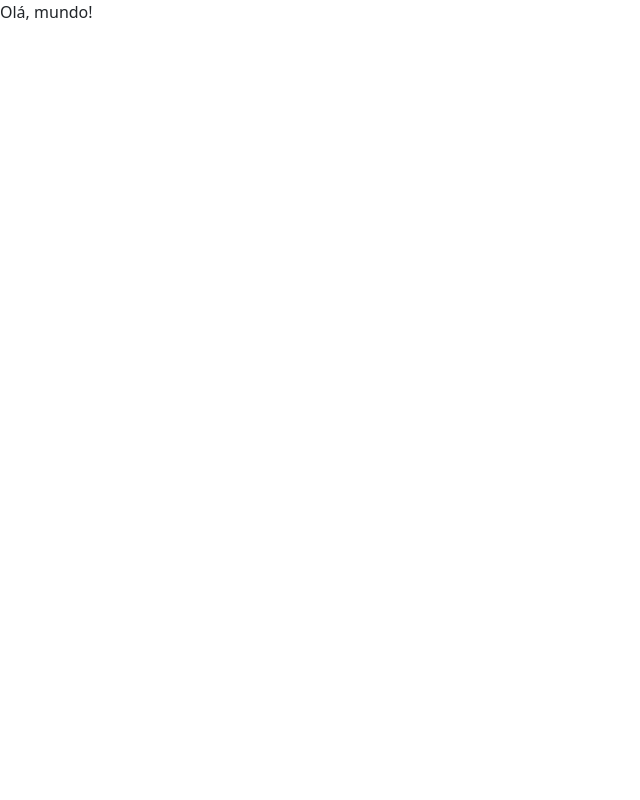
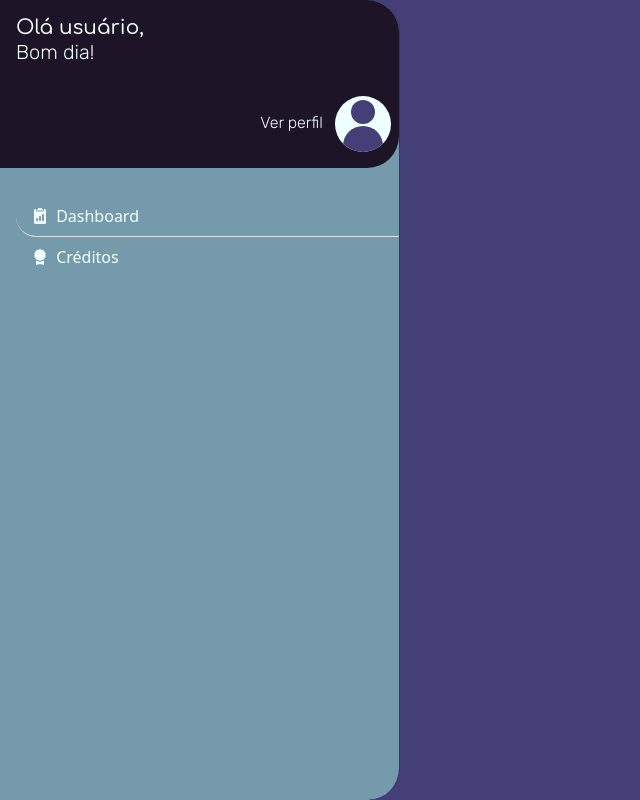
Before and after one commit to antth-Luca/projDashboardDjango, a Django app: page / in a window 1280 px wide. Before the commit the part shown is almost empty. Shown: the whole page, without its empty margins (0-640 px from the left). Run offline with Django 5.2, Linux system fonts and the light colour scheme; some libraries are stand-ins or nearby versions.

Commit message:
Início do template do dashboard

```diff
--- a/src/projDashboard/Central/templates/Central/pg-principal.html
+++ b/src/projDashboard/Central/templates/Central/pg-principal.html
@@ -3,16 +3,79 @@
 <!DOCTYPE html>
 <html lang="pt-br">
     <head>
-    <meta charset="UTF-8" />
-    <meta name="viewport" content="width=device-width, initial-scale=1.0" />
-    <link
-      rel="stylesheet"
-      href="{% static 'node_modules/bootstrap/dist/css/bootstrap.min.css' %}"
-    />
+        <meta charset="UTF-8">
+        <meta name="viewport" content="width=device-width, initial-scale=1.0">
+        <meta name="theme-color" content="#1E1428">
+        <!-- Bootstarp 5 -->
+        <link rel="stylesheet" href="{% static 'node_modules/bootstrap/dist/css/bootstrap.min.css' %}">
+        <link rel="stylesheet" href="https://cdn.jsdelivr.net/npm/bootstrap-icons@1.11.3/font/bootstrap-icons.min.css">
+        <!-- Meus estilos -->
+        <link rel="stylesheet" href="{% static 'css/Bases/root.css' %}">
+        <link rel="stylesheet" href="{% static 'css/Central/dashboard.css' %}">
+
+
+        <!-- Guia -->
+        <link rel="shortcut icon" href="{% static 'images/icon-folha.svg' %}" type="image/x-icon">
         <title>Dashboard</title>
     </head>
     <body>
-    Olá, mundo!
+        <!-- MOBILE -->
+        <!-- Barra superior -->
+        <nav class="navbar d-lg-none" id="barra-sup-mobile">
+            <div class="container">
+                <a href="#mn-mobile" class="navbar-brand comforta" data-bs-toggle="offcanvas">
+                    <img src="{% static 'images/icon-folha.svg' %}" alt="Ícone de folha" style="width: 20px;">
+                    Dashboard - Emissões de CO₂</a>
+            </div>
+        </nav>
+        <!-- Menu lateral deslizante -->
+        <div class="offcanvas offcanvas-start menu-lateral" id="mn-mobile" tabindex="-1">
+            <div class="offcanvas-header d-flex flex-column position-relative">
+                <button class="btn-close rounded-circle" data-bs-dismiss="offcanvas" style="background-color: var(--cor-fonte);"></button>
+
+                <div class="cartao-saudacao position-absolute" style="top: 44px;">
+                    <h5 class="my-3 ms-3">
+                        <span class="comforta">Olá usuário,</span>
+                        <span class="rubik">Bom dia!</span>
+                    </h5>
+
+                    <a href="#" class="align-self-end rubik my-3">
+                        Ver perfil
+                        <img src="{% static 'images/perfil-default.svg' %}" alt="Foto de perfil" class="mx-2"></a>
+                </div>
+            </div>
+            <div class="offcanvas-body" style="margin-top: 160px;">
+                Crie as opções de navegação!!!
+            </div>
+        </div>
+
+        <!-- DESKTOP -->
+        <div class="offcanvas offcanvas-start show d-none d-lg-flex menu-lateral" tabindex="-1"  data-bs-backdrop="false">
+            <div class="offcanvas-header d-flex flex-column position-relative">
+                <div class="cartao-saudacao position-absolute" style="top: 0;">
+                    <h5 class="my-3 ms-3">
+                        <span class="comforta">Olá usuário,</span>
+                        <span class="rubik">Bom dia!</span>
+                    </h5>
+
+                    <a href="#" class="align-self-end rubik my-3">
+                        Ver perfil
+                        <img src="{% static 'images/perfil-default.svg' %}" alt="Foto de perfil" class="mx-2"></a>
+                </div>
+            </div>
+            <div class="offcanvas-body pe-0" style="margin-top: 132px;">
+                <div class="list-group list-group-flush my-3">
+                    <a class="list-group-item opc-menu atual" href="#">
+                        <i class="bi bi-clipboard2-data-fill me-1"></i>
+                        Dashboard</a>
+
+                    <a class="list-group-item opc-menu" href="#">
+                        <i class="bi bi-award-fill me-1"></i>
+                        Créditos</a>
+                </div>
+            </div>
+        </div>
+
 
         <script src="{% static 'node_modules/bootstrap/dist/js/bootstrap.bundle.min.js' %}"></script>
     </body>
--- /dev/null
+++ b/src/projDashboard/static/css/Bases/root.css
@@ -0,0 +1,30 @@
+@import url('https://fonts.googleapis.com/css2?family=Comfortaa:wght@500&family=Rubik:ital,wght@0,300;1,300&display=swap');
+
+:root {
+    --cor-fundo: #453F78;
+    --cor-unico: #1E1428;
+    --cor-cartoes: #759AAB;
+    --cor-graficos: #89CE94;
+    --cor-selecoes: #A2D729;
+    --cor-fonte: #F0FFFF;
+}
+
+.rubik {
+    font-family: "Rubik", sans-serif;
+    font-optical-sizing: auto;
+    font-weight: 300;
+    font-style: normal;
+    color: var(--cor-fonte);
+}
+
+.comforta {
+    font-family: "Comfortaa", sans-serif;
+    font-optical-sizing: auto;
+    font-weight: 500;
+    font-style: normal;
+    color: var(--cor-fonte);
+}
+
+body {
+    background-color: var(--cor-fundo);
+}
--- /dev/null
+++ b/src/projDashboard/static/css/Central/dashboard.css
@@ -0,0 +1,48 @@
+/* AMBOS */
+.menu-lateral {
+    background-color: var(--cor-cartoes);
+    border-radius: 0 32px 32px 0;
+}
+
+.cartao-saudacao {
+    background-color: var(--cor-unico);
+    display: flex;
+    flex-direction: column;
+    width: 100%;
+    border-radius: 0 32px 32px 0;
+    left: 0;
+
+    & h5 {
+        display: flex;
+        flex-direction: column;
+    }
+
+    & a {
+        text-decoration: none;
+    }
+
+    & a:hover {
+        color: var(--cor-selecoes);
+        text-decoration: underline;
+    }
+}
+
+.opc-menu, .opc-menu:first-child, .opc-menu:last-child{
+    background-color: var(--cor-cartoes);
+    border-radius: 32px 0 0 32px;
+    color: var(--cor-fonte);
+}
+
+.opc-menu:hover {
+    background-color: var(--cor-fundo);
+}
+
+.atual {
+    background-color: var(--cor-fundo);
+    color: var(--cor-selecoes);
+}
+
+/* MOBILE */
+#barra-sup-mobile {
+    background-color: var(--cor-unico);
+}
```
Also changed, not shown: src/projDashboard/static/images/icon-folha.svg (added), src/projDashboard/static/images/perfil-default.svg (added). Lines whose indentation alone changed are shown as unchanged.
